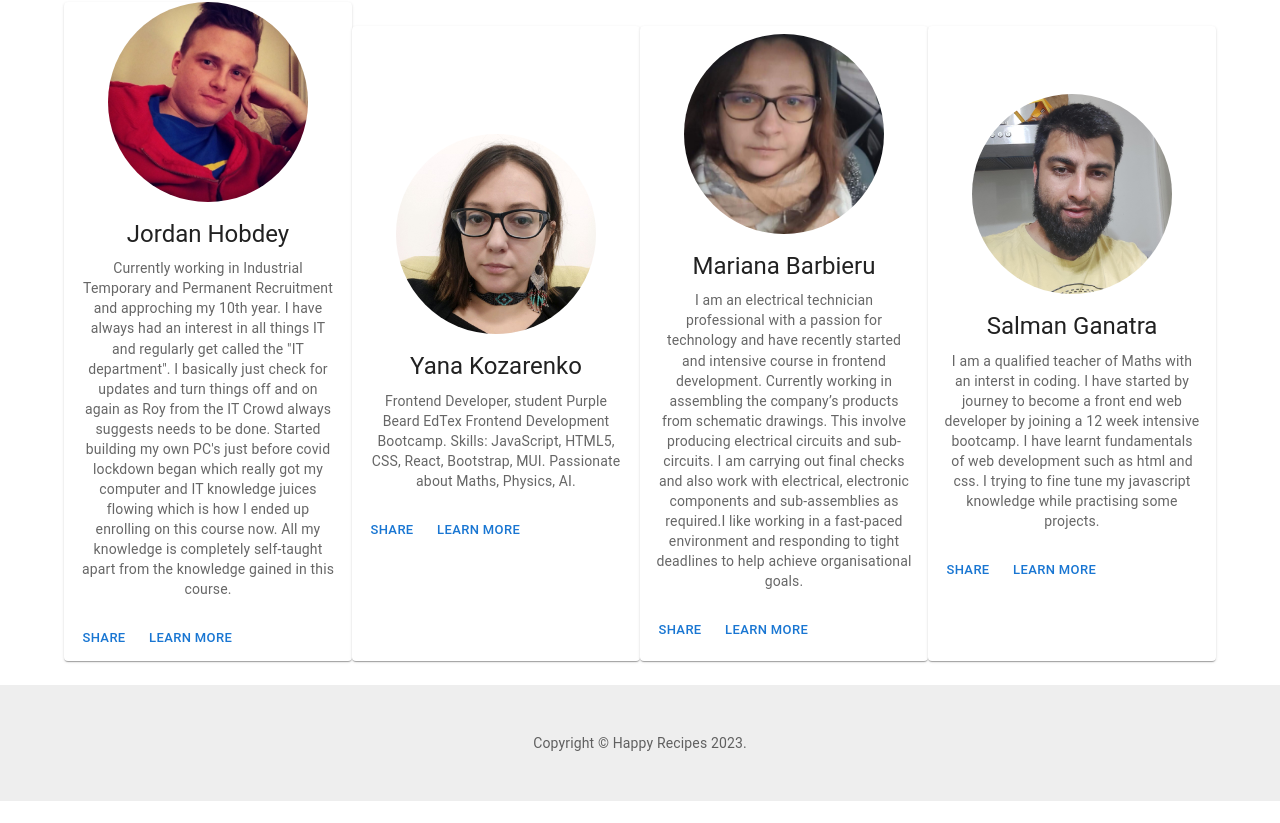
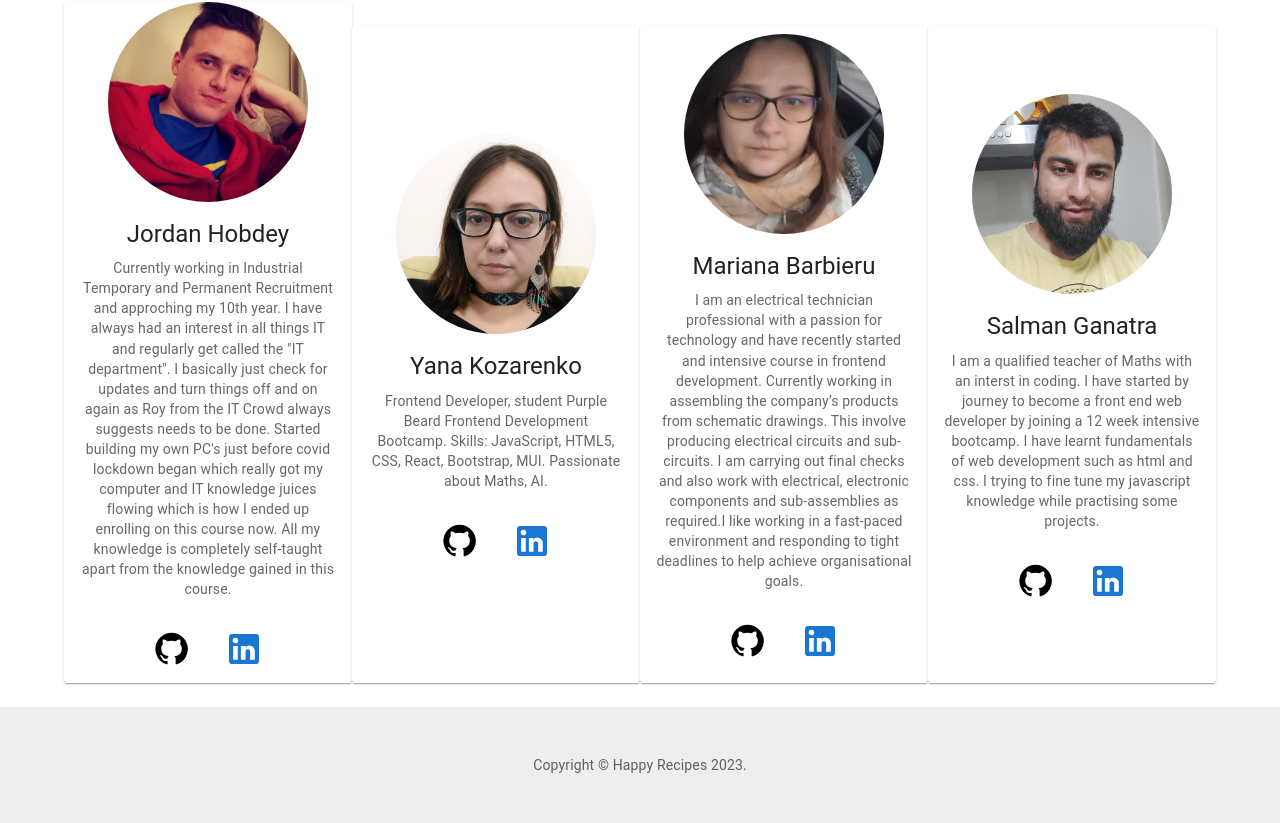
Before and after one commit to GreenCatInForest/recipe-search-app, a React (Create React App) app: page / in a window 1280 px wide. Shown: the part 937-1760 px from the top of the page. Before the commit the page ends 1738 px from the top, so only its background shows below. Built offline with nearby package versions, Linux system fonts and the light colour scheme.

Commit message:
styled links

```diff
--- a/src/components/AboutUs.js
+++ b/src/components/AboutUs.js
@@ -1,5 +1,4 @@
 import * as React from "react";
-import { useNavigate } from "react-router-dom";
 import {
   createTheme,
   Stack,
@@ -11,6 +10,8 @@ import {
   CardMedia,
   Button,
 } from "@mui/material";
+import GitHubIcon from "@mui/icons-material/GitHub";
+import LinkedInIcon from "@mui/icons-material/LinkedIn";
 
 import jordanHobdey from "../img/jordanHobdey.png";
 import yanaKozarenko from "../img/yanaKozarenko.jpg";
@@ -23,8 +24,6 @@ export const AboutUs = () => {
       fontFamily: ["Pacifico"].join(","),
     },
   });
-
-  const navigate = useNavigate();
 
   return (
     <Stack>
@@ -52,6 +51,7 @@ export const AboutUs = () => {
             textAlign: "center",
             alignContent: "center",
             marginTop: "24px",
+            flexDirection: "column",
           }}
         >
           <CardMedia
@@ -64,7 +64,7 @@ export const AboutUs = () => {
             image={jordanHobdey}
             title="jordan Hobdey"
           />
-          <CardContent>
+          <CardContent sx={{ flexGrow: 1 }}>
             <Typography gutterBottom variant="h5" component="div">
               Jordan Hobdey
             </Typography>
@@ -81,23 +81,28 @@ export const AboutUs = () => {
               gained in this course.
             </Typography>
           </CardContent>
-          <CardActions>
+
+          <CardActions
+            sx={{
+              marginTop: "auto",
+              justifyContent: "center",
+              justifyItems: "flex-end",
+            }}
+          >
             <Button
-              size="small"
-              onClick={() => {
-                navigate("/explore");
-              }}
+              target="_blank"
+              href="https://github.com/nobdey92"
+              rel="noreferrer"
             >
-              Share
+              <GitHubIcon sx={{ color: "black", fontSize: "2.2rem" }} />
             </Button>
 
             <Button
-              size="small"
-              onClick={() => {
-                navigate("/explore");
-              }}
+              target="_blank"
+              href="https://github.com/nobdey92"
+              rel="noreferrer"
             >
-              Learn More
+              <LinkedInIcon sx={{ fontSize: "2.5rem" }} />
             </Button>
           </CardActions>
         </Card>
@@ -123,27 +128,26 @@ export const AboutUs = () => {
               Yana Kozarenko
             </Typography>
             <Typography variant="body2" color="text.secondary">
-              Frontend Developer, student Purple Beard EdTex Frontend
-              Development Bootcamp. Skills: JavaScript, HTML5, CSS, React,
-              Bootstrap, MUI. Passionate about Maths, Physics, AI.
+              Frontend Developer, student Purple Beard Frontend Development
+              Bootcamp. Skills: JavaScript, HTML5, CSS, React, Bootstrap, MUI.
+              Passionate about Maths, AI.
             </Typography>
           </CardContent>
-          <CardActions>
+          <CardActions sx={{ justifyContent: "center" }}>
             <Button
-              size="small"
-              onClick={() => {
-                navigate("/explore");
-              }}
+              target="_blank"
+              href="https://github.com/GreenCatInForest"
+              rel="noreferrer"
             >
-              Share
+              <GitHubIcon sx={{ color: "black", fontSize: "2.2rem" }} />
             </Button>
+
             <Button
-              size="small"
-              onClick={() => {
-                navigate("/explore");
-              }}
+              target="_blank"
+              href="https://www.linkedin.com/in/yana-kozarenko-237ba5191/"
+              rel="noreferrer"
             >
-              Learn More
+              <LinkedInIcon sx={{ fontSize: "2.5rem" }} />
             </Button>
           </CardActions>
         </Card>
@@ -180,22 +184,21 @@ export const AboutUs = () => {
               organisational goals.
             </Typography>
           </CardContent>
-          <CardActions>
+          <CardActions sx={{ justifyContent: "center" }}>
             <Button
-              size="small"
-              onClick={() => {
-                navigate("/explore");
-              }}
+              target="_blank"
+              href="https://github.com/MarianaBarbieru34"
+              rel="noreferrer"
             >
-              Share
+              <GitHubIcon sx={{ color: "black", fontSize: "2.2rem" }} />
             </Button>
+
             <Button
-              size="small"
-              onClick={() => {
-                navigate("/explore");
-              }}
+              target="_blank"
+              href="https://www.linkedin.com/in/mariana-barbieru-687647272/"
+              rel="noreferrer"
             >
-              Learn More
+              <LinkedInIcon sx={{ fontSize: "2.5rem" }} />
             </Button>
           </CardActions>
         </Card>
@@ -228,22 +231,21 @@ export const AboutUs = () => {
               javascript knowledge while practising some projects.
             </Typography>
           </CardContent>
-          <CardActions>
+          <CardActions sx={{ justifyContent: "center" }}>
             <Button
-              size="small"
-              onClick={() => {
-                navigate("/explore");
-              }}
+              target="_blank"
+              href="https://github.com/salubaba10"
+              rel="noreferrer"
             >
-              Share
+              <GitHubIcon sx={{ color: "black", fontSize: "2.2rem" }} />
             </Button>
+
             <Button
-              size="small"
-              onClick={() => {
-                navigate("/explore");
-              }}
+              target="_blank"
+              href="https://github.com/salubaba10"
+              rel="noreferrer"
             >
-              Learn More
+              <LinkedInIcon sx={{ fontSize: "2.5rem" }} />
             </Button>
           </CardActions>
         </Card>
--- a/src/components/Features.js
+++ b/src/components/Features.js
@@ -37,7 +37,13 @@ export const Features = () => {
         spacing={2}
         sx={{ p: 2 }}
       >
-        <Card sx={{ maxWidth: 345, justifyContent: "center", height: "351" }}>
+        <Card
+          sx={{
+            maxWidth: 345,
+            justifyContent: "center",
+            height: "351",
+          }}
+        >
           <CardActionArea>
             <CardMedia
               component="img"
```
